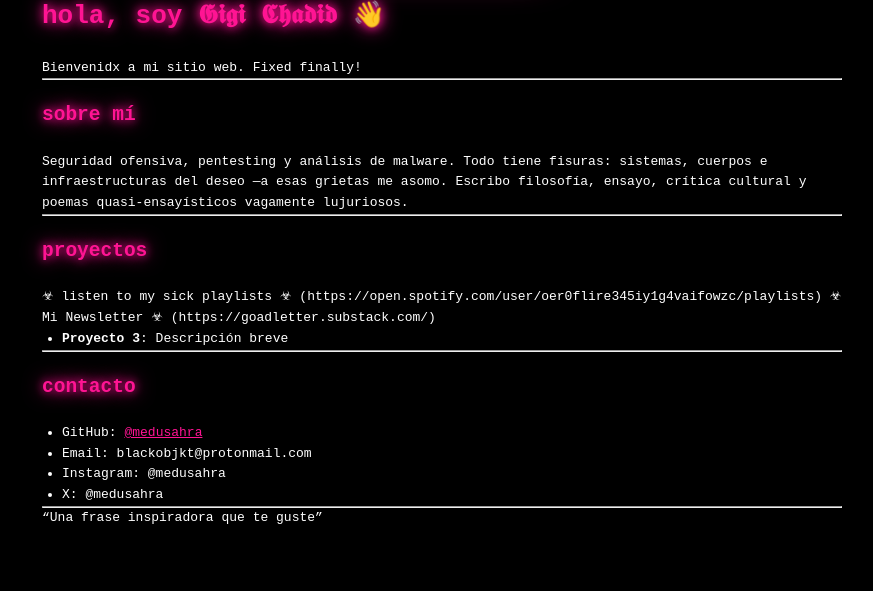
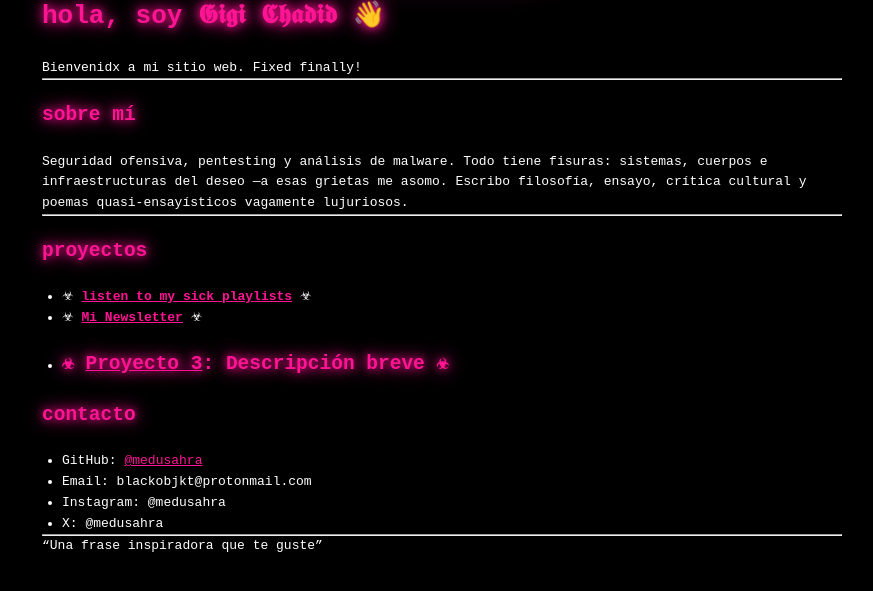
Before and after one commit to medusahra/medusahra.github.io, a Jekyll site: the page built from index.md, in a window 1280 px wide, cut to the strip 194-785 px from the top of the page. Shown: the whole strip, without its empty margins (198-1071 px from the left). Built offline with Jekyll 4.4.1, drawn with Linux system fonts in a browser that asks for light colours; some of the changed lines change nothing that is shown.

Commit message:
Update index.md

```diff
--- a/index.md
+++ b/index.md
@@ -19,10 +19,9 @@ Seguridad ofensiva, pentesting y análisis de malware. Todo tiene fisuras: siste
 
 ## proyectos
 
-☣ listen to my sick playlists ☣ (https://open.spotify.com/user/oer0flire345iy1g4vaifowzc/playlists)
-☣ Mi Newsletter ☣ (https://goadletter.substack.com/)
-- **Proyecto 3**: Descripción breve
-
+- ☣ **[listen to my sick playlists](https://open.spotify.com/user/oer0flire345iy1g4vaifowzc/playlists)** ☣
+- ☣ **[Mi Newsletter](https://goadletter.substack.com/)** ☣
+- ☣ **[Proyecto 3](https://enlace.com)**: Descripción breve ☣
 ---
 
 ## contacto
```
